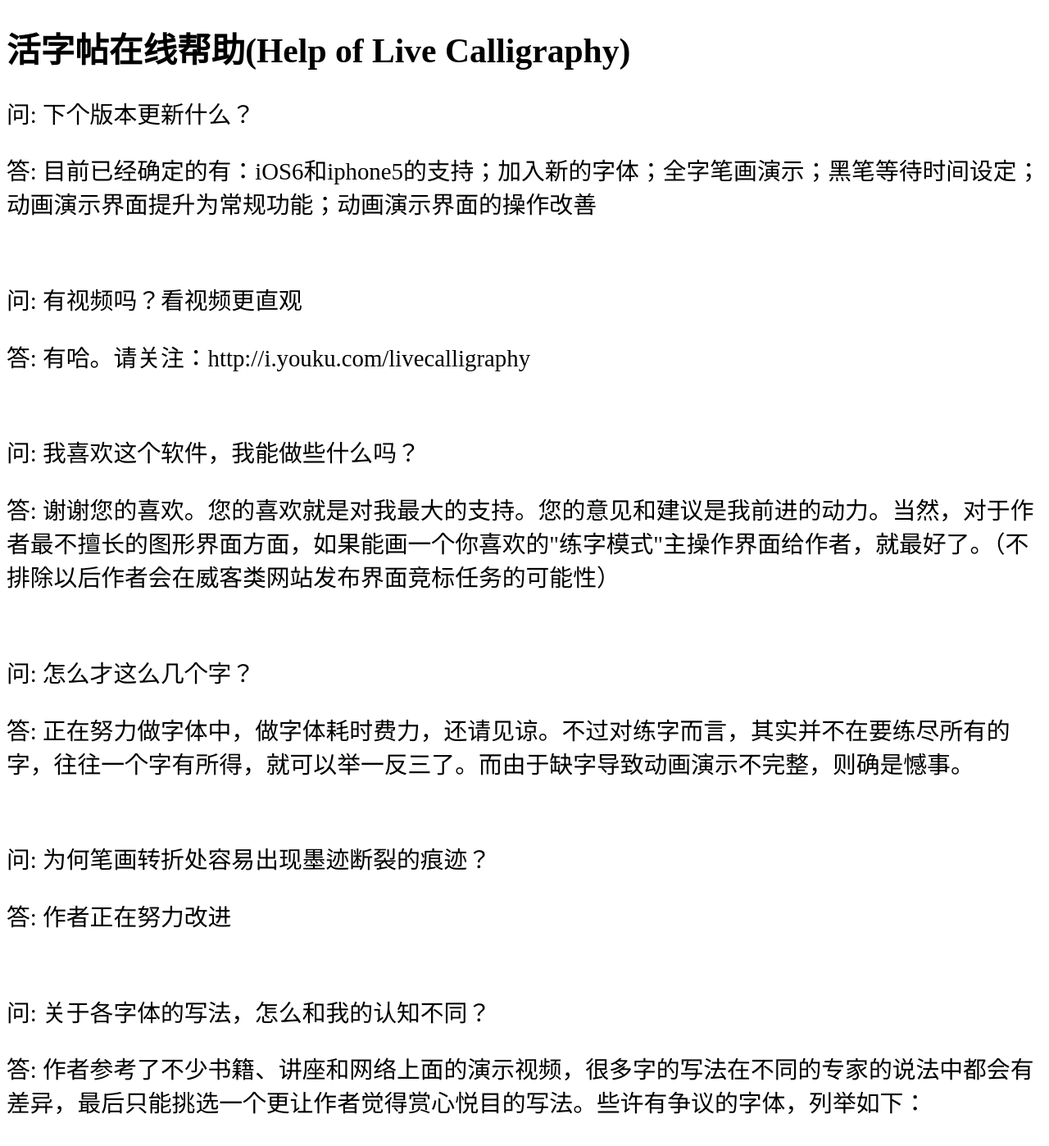
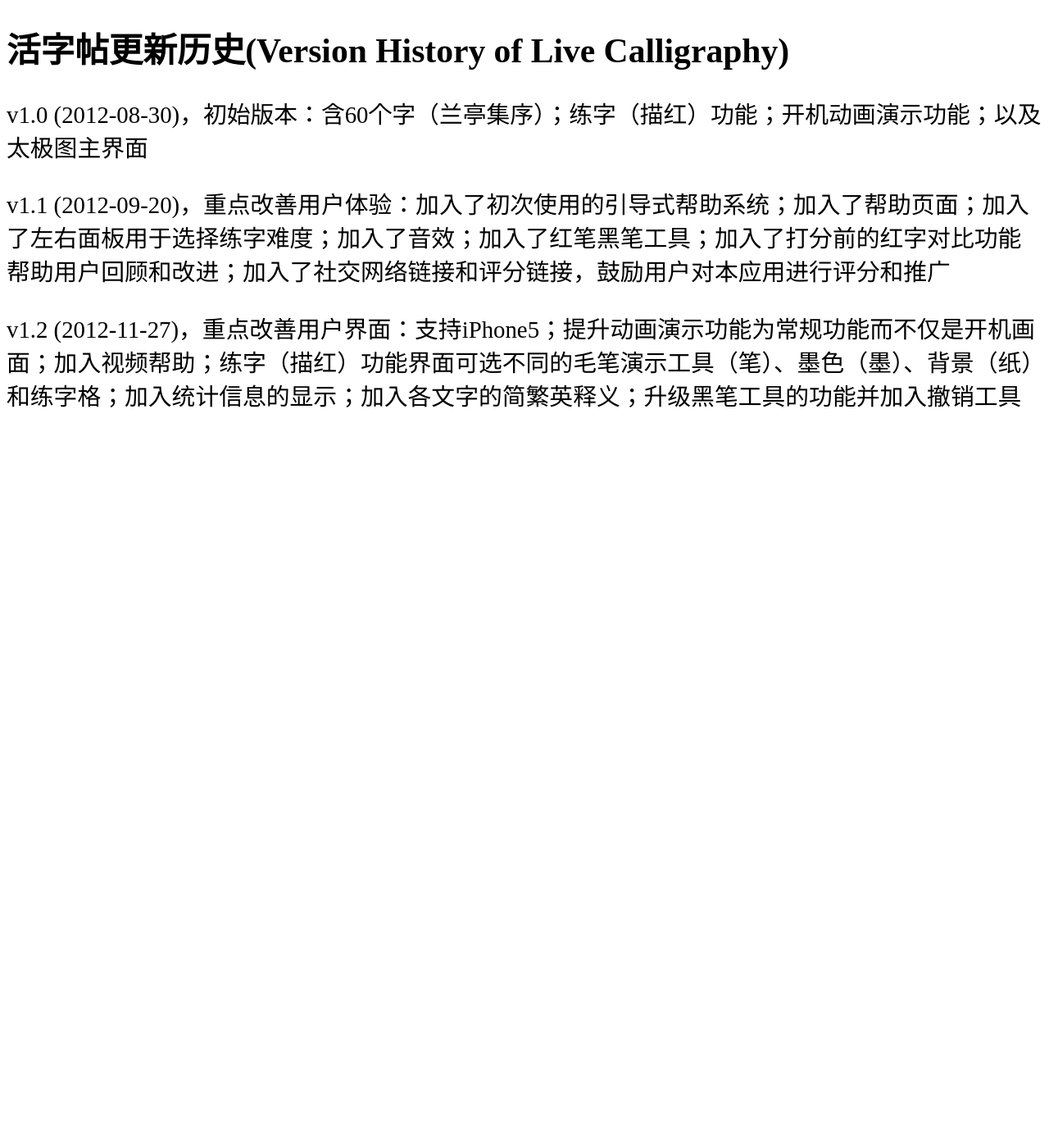
Before and after one commit to shengzhe/livecalligraphy, a Jekyll site: the page built from _posts/2012-08-31-LiveCalligraphyVersionHistory.html, in a window 1280 px wide and 1400 px high. Shown: the whole window at 82% size. Built offline with Jekyll 4.4.1, drawn with Linux system fonts in a browser that asks for light colours; Markdown is read by kramdown in place of the engine named in the settings; some of the changed text lies outside the part shown.

Commit message:
Update 2012-08-31-LiveCalligraphyVersionHistory.html

```diff
--- a/_posts/2012-08-31-LiveCalligraphyVersionHistory.html
+++ b/_posts/2012-08-31-LiveCalligraphyVersionHistory.html
@@ -1,37 +1,8 @@
 ---
 layout: default
-title: 活字帖在线帮助(Help of Live Calligraphy)
+title: 活字帖更新历史(Version History of Live Calligraphy)
 ---
 <h1>{{ page.title }}</h1>
-<p>问: 下个版本更新什么？</p>
-<p>答: 目前已经确定的有：iOS6和iphone5的支持；加入新的字体；全字笔画演示；黑笔等待时间设定；动画演示界面提升为常规功能；动画演示界面的操作改善</p>
-<br/>
-<p>问: 有视频吗？看视频更直观</p>
-<p>答: 有哈。请关注：http://i.youku.com/livecalligraphy </p>
-<br/>
-<p>问: 我喜欢这个软件，我能做些什么吗？</p>
-<p>答: 谢谢您的喜欢。您的喜欢就是对我最大的支持。您的意见和建议是我前进的动力。当然，对于作者最不擅长的图形界面方面，如果能画一个你喜欢的"练字模式"主操作界面给作者，就最好了。（不排除以后作者会在威客类网站发布界面竞标任务的可能性）</p>
-<br/>
-<p>问: 怎么才这么几个字？</p>
-<p>答: 正在努力做字体中，做字体耗时费力，还请见谅。不过对练字而言，其实并不在要练尽所有的字，往往一个字有所得，就可以举一反三了。而由于缺字导致动画演示不完整，则确是憾事。</p>
-<br/>
-<p>问: 为何笔画转折处容易出现墨迹断裂的痕迹？</p>
-<p>答: 作者正在努力改进</p>
-<br/>
-<p>问: 关于各字体的写法，怎么和我的认知不同？</p>
-<p>答: 作者参考了不少书籍、讲座和网络上面的演示视频，很多字的写法在不同的专家的说法中都会有差异，最后只能挑选一个更让作者觉得赏心悦目的写法。些许有争议的字体，列举如下：</p>
-<p>01. 永：左边的提撇是连写还是分开写？本应该是连写的，但是本软件的永字有演示"永字八法"的额外功能，所以做字的时候，提和撇是分开写的；</p>
-<p>02. 歲："山"字头，中间一竖是否出头？其实看字体效果，好像真的是"山"字头中间一竖出头，而不是"反戈勾"的入笔的效果；</p>
-<p>03. 丑：第二三笔是先横后竖还是先竖后横的问题。窃以为问题不大；</p>
-<p>04. 暮："草头"的右半部分，是先竖后横还是先横后竖的问题，还真不好说。考虑到后面的蘭字先写竖（竖撇），所以这里先写横（点）；</p>
-<p>05. 蘭："草头"的右半部分，似乎有人专门提过应该先写竖（竖撇），采纳之；同时，下部右边的"门"字右半边的写法，也是参考了大多数人的说法，将两竖（小竖和右边的横折竖弯钩）连起来写。但其实先写短竖，再写两小横，然后将下面的小横直接连笔写最右侧的横折竖弯勾，也可以有同样的字体效果，未尝不可；</p>
-<p>06. 脩. 右下部分的"有"字，因为两个"脩"字离得也不远，故同后面两个"有"字一样做了笔顺上的变化，第一个很明显的先撇，所以第二个先横；</p>
-<p>07. 至：看视频教程说最后一笔是上面的点（点撇），感觉应该如此；</p>
-<p>08. 有：两个"有"字靠的比较近，同前面两个"脩"字一样笔顺上考虑应该有一定变化，所以关于起笔横和撇的问题，安排了第一个是先横，第二个是先撇；</p>
-<p>09. 崇：下部分宗字的一竖，起笔很粗大，是因为后面的竖覆盖了前面写的点("宗"的第一笔)，还是把点和竖连起来写（即不写"宗"的第一点）？考虑到已经在上部分"山"字底侧补了一小点，所以我是按第二种方式来处理的；</p>
-<p>10. 激：中下部的"方"字，点连着横折勾，按照我放大n倍然后进行分拆后的所得效果，并不是一个自然的弧形或s型，写出来的效果有点奇怪，还请指正；</p>
-<p>11. 湍：右上的"山"字，是先写中间的竖，还是先写左边的竖折？看笔划走势似乎先写左边的竖折比较合适；</p>
-<p>12. 帶：关于起笔，似乎有人主张先写四小竖，然后再写横。我还是觉得先写横比较好定位整个字；</p>
-<p>13. 左右：有人说这两个字的起笔要有变化，"左"字是先写横，所以"右"字先写撇。较赞同；</p>
-<p>14. 觴：第一个"觞"字的左下角"用"字内的两横，似乎被简化成了一个半弧形，而不是传统的Z字形。请指正；</p>
-<p>15：曲：关于中间那横和两个竖的先后关系，从字体效果上谁先谁后关系不大，从书写连贯性来说，最后两横连写更合适。</p>
+<p>v1.0 (2012-08-30)，初始版本：含60个字（兰亭集序）；练字（描红）功能；开机动画演示功能；以及太极图主界面</p>
+<p>v1.1 (2012-09-20)，重点改善用户体验：加入了初次使用的引导式帮助系统；加入了帮助页面；加入了左右面板用于选择练字难度；加入了音效；加入了红笔黑笔工具；加入了打分前的红字对比功能帮助用户回顾和改进；加入了社交网络链接和评分链接，鼓励用户对本应用进行评分和推广</p>
+<p>v1.2 (2012-11-27)，重点改善用户界面：支持iPhone5；提升动画演示功能为常规功能而不仅是开机画面；加入视频帮助；练字（描红）功能界面可选不同的毛笔演示工具（笔）、墨色（墨）、背景（纸）和练字格；加入统计信息的显示；加入各文字的简繁英释义；升级黑笔工具的功能并加入撤销工具</p>
```
